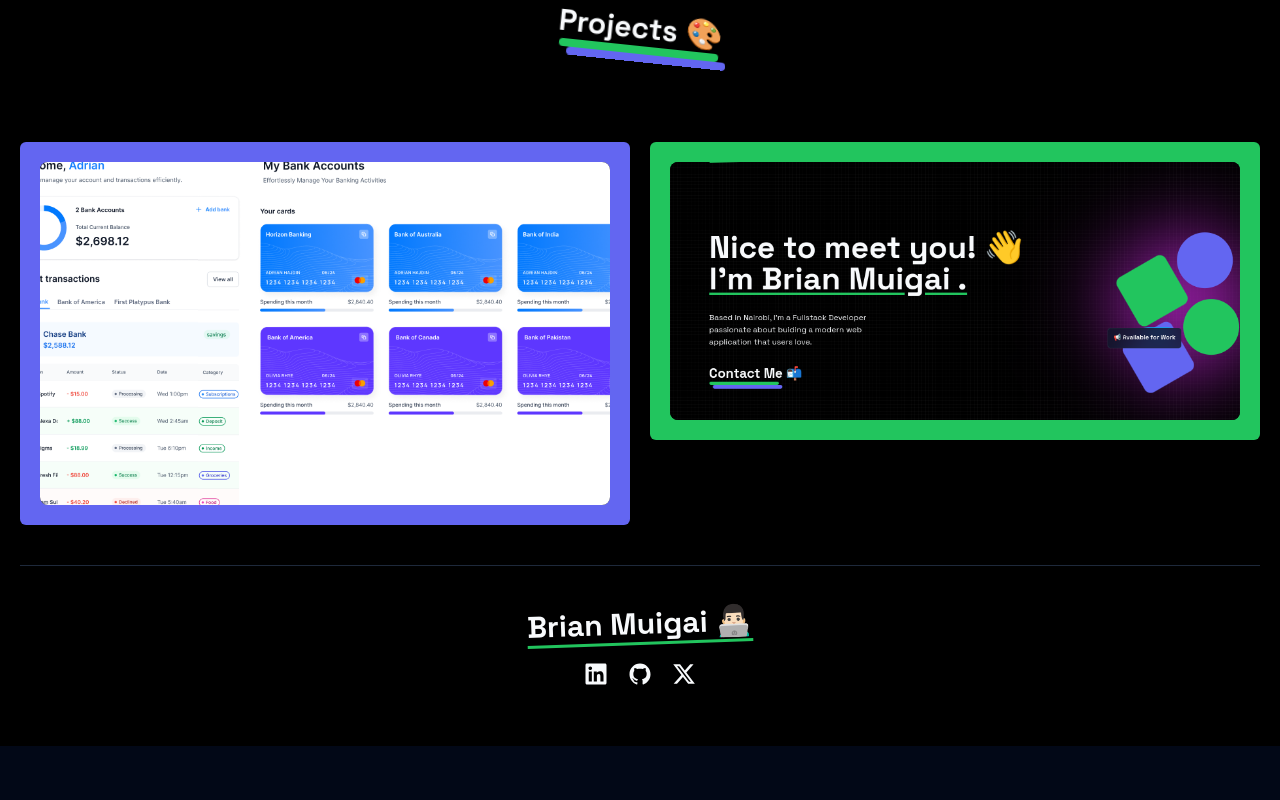
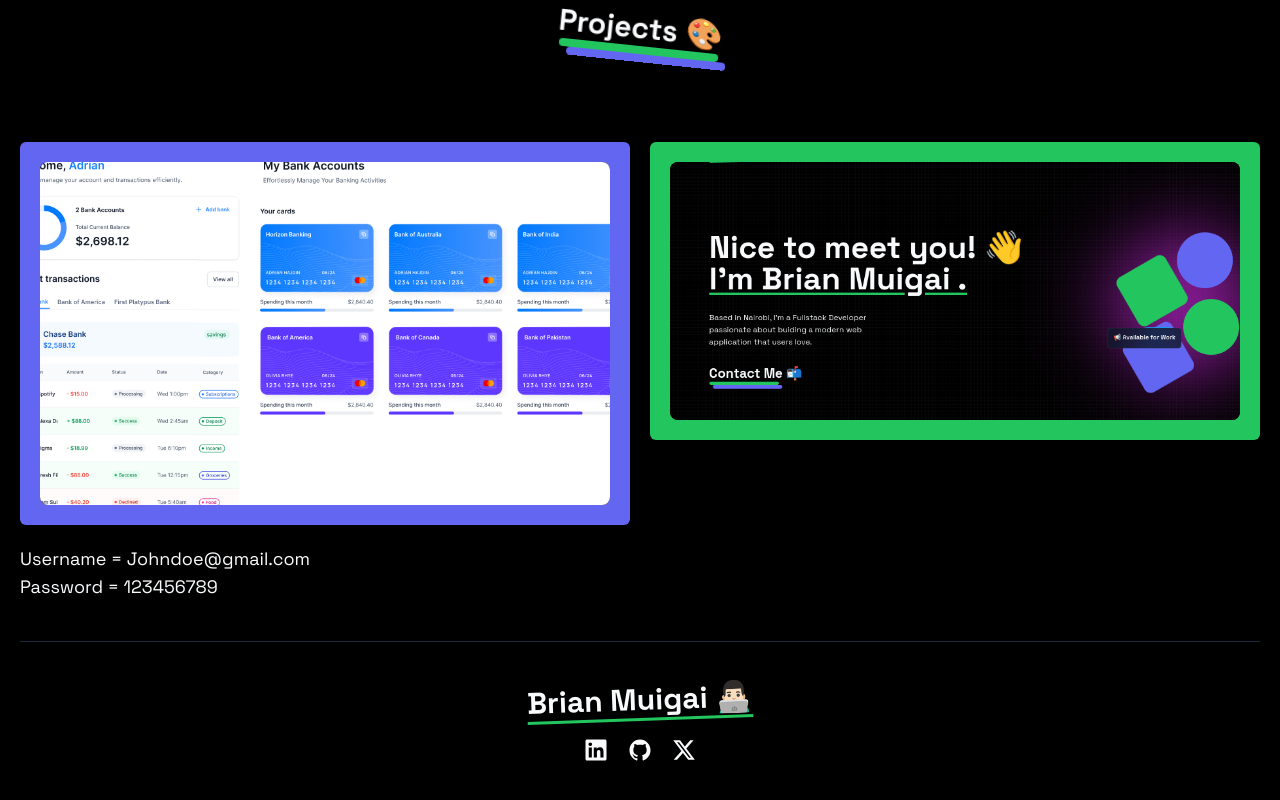
Before and after one commit to BrianGMuigai/Portfoilio, a Next.js app: page / in a window 1280 px wide. Shown: the part 1494-2294 px from the top of the page. Before the commit the page ends 2240 px from the top, so only its background shows below. Built offline with nearby package versions, Linux system fonts and the light colour scheme.

Commit message:
Patching of my portfolio

```diff
--- a/src/app/(home)/components/Projects.tsx
+++ b/src/app/(home)/components/Projects.tsx
@@ -12,7 +12,7 @@
     const projects =[
         {
             title: "Banking System",
-            tech:[ FaReact,SiTailwindcss,SiSpringboot,AiOutlineConsoleSql],
+            tech:[ FaReact,SiTailwindcss, FaNodeJs,AiOutlineConsoleSql],
             Link:"https://banking-app-kappa-sage.vercel.app/",
             cover:"/p3.png",
             background:"bg-indigo-500"
@@ -51,8 +51,17 @@
                           </DirectionAwareHover>
                     </div>
                 </Link>
+
             );
-        })}
+        }
+
+        )}
+        <h1>
+        <span className ="md:w-96 text-lg text-grey-600">
+         Username = Johndoe@gmail.com <br></br>
+         Password = 123456789
+</span>
+        </h1>
 
      </div>
 
```
